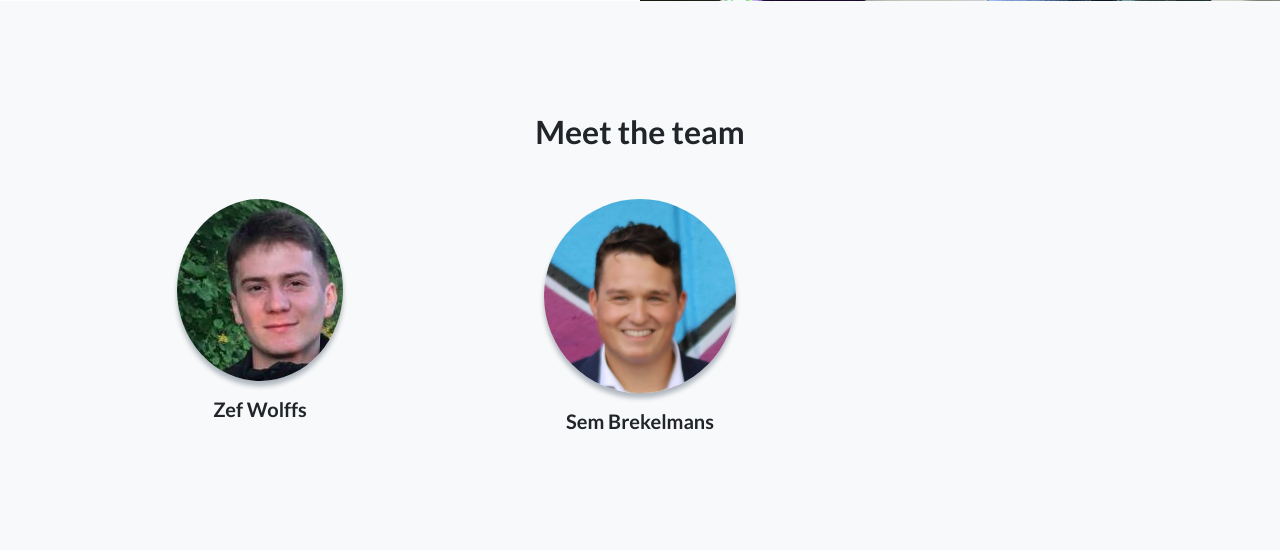
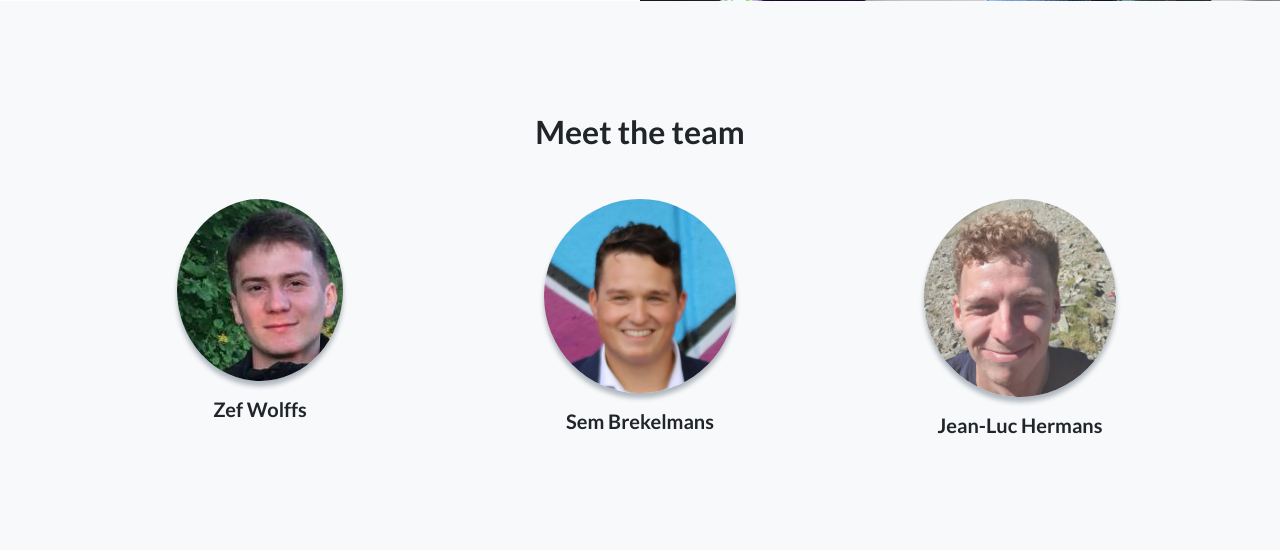
Before and after one commit to Zeff020/greengate_app, a Flask app: page / in a window 1280 px wide. Shown: the part 2574-3124 px from the top of the page. Run offline with Flask 2, Linux system fonts and the light colour scheme; some libraries are stand-ins or nearby versions.

Commit message:
added pictures

```diff
--- a/templates/home.html
+++ b/templates/home.html
@@ -98,7 +98,7 @@
 
         <div class="col-lg-6 order-lg-2 text-white showcase-img" style="background-image: url('static/img/bg-showcase-1.jpg');"></div>
         <div class="col-lg-6 order-lg-1 my-auto showcase-text">
-          <h2>Fully Responsive Design</h2>
+          <h2>We care</h2>
           <p class="lead mb-0">When you use a theme created by Start Bootstrap, you know that the theme will look great on any device, whether it's a phone, tablet, or desktop the page will behave responsively!</p>
         </div>
       </div>
@@ -137,6 +137,13 @@
             <h5>Sem Brekelmans</h5>
             <p class="font-weight-light mb-0"></p>
           </div>
+        </div>
+        <div class="col-lg-4">
+            <div class="testimonial-item mx-auto mb-5 mb-lg-0">
+              <img class="img-fluid rounded-circle mb-3" src="static/img/jean_hoofd.png" alt="">
+              <h5>Jean-Luc Hermans</h5>
+              <p class="font-weight-light mb-0"></p>
+            </div>
         </div>
       </div>
     </div>
```
Also changed, not shown: static/img/jean_hoofd.png (added), 1 other file.
